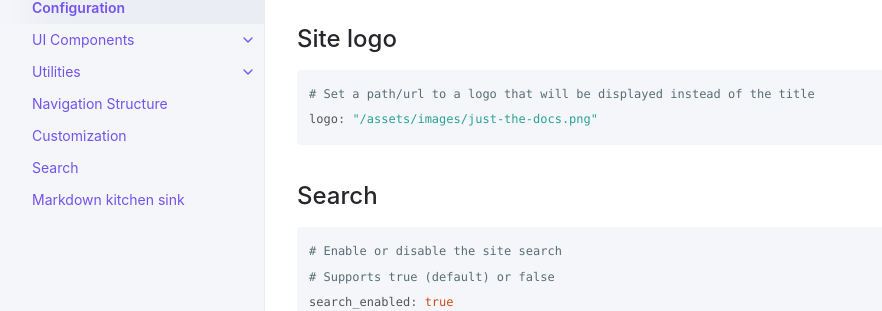
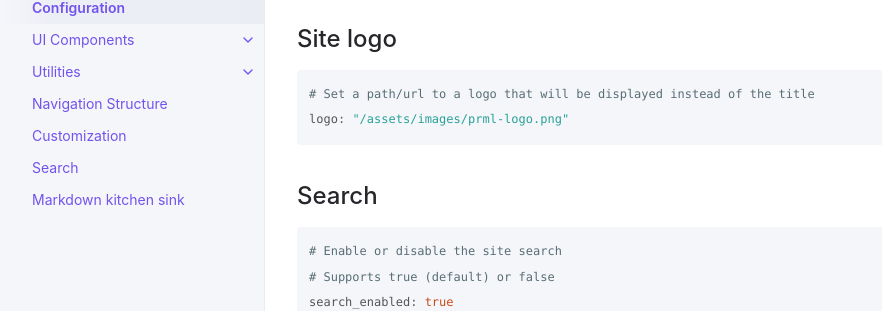
Before and after one commit to toriving/prml, a Jekyll site: the page built from docs/configuration.md, in a window 1280 px wide and 900 px high, scrolled down 419 px. Shown: the part 148-459 px from the top of the window, without its empty margins (107-989 px from the left). Built offline with Jekyll 4.4.1, drawn with Linux system fonts in a browser that asks for light colours.

Commit message:
Update logo

````diff
--- a/docs/configuration.md
+++ b/docs/configuration.md
@@ -26,7 +26,7 @@ View this site's [_config.yml](https://github.com/pmarsceill/just-the-docs/tree/
 
 ```yaml
 # Set a path/url to a logo that will be displayed instead of the title
-logo: "/assets/images/just-the-docs.png"
+logo: "/assets/images/prml-logo.png"
 ```
 
 ## Search
````
